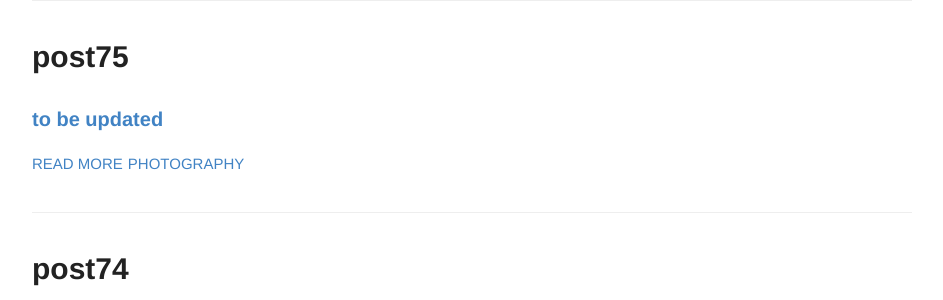
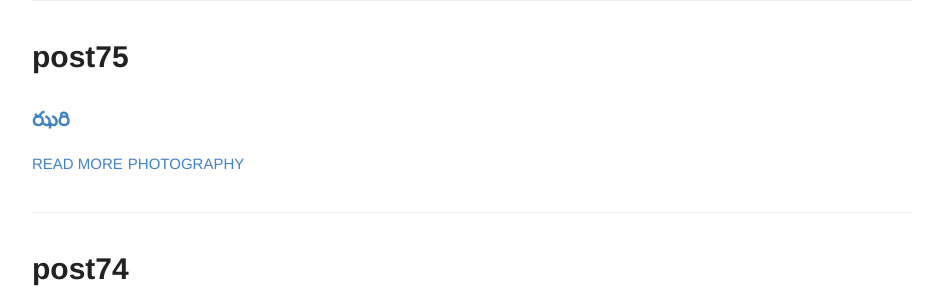
Before and after one commit to rsk/rsk.github.io, a Jekyll site: the page built from index.html, in a window 1280 px wide and 900 px high, scrolled down 11722 px. Shown: the part 152-452 px from the top of the window, without its empty margins (168-1111 px from the left). Built offline with Jekyll 4.4.1, drawn with Linux system fonts in a browser that asks for light colours.

Commit message:
Update 2020-6-06-post75.md

```diff
--- a/_posts/2020-6-06-post75.md
+++ b/_posts/2020-6-06-post75.md
@@ -2,7 +2,7 @@
 layout: post
 title: post75
 number: 75
-excerpt: to be updated
+excerpt: ఝరి
 tags:
   - photography
 
```
